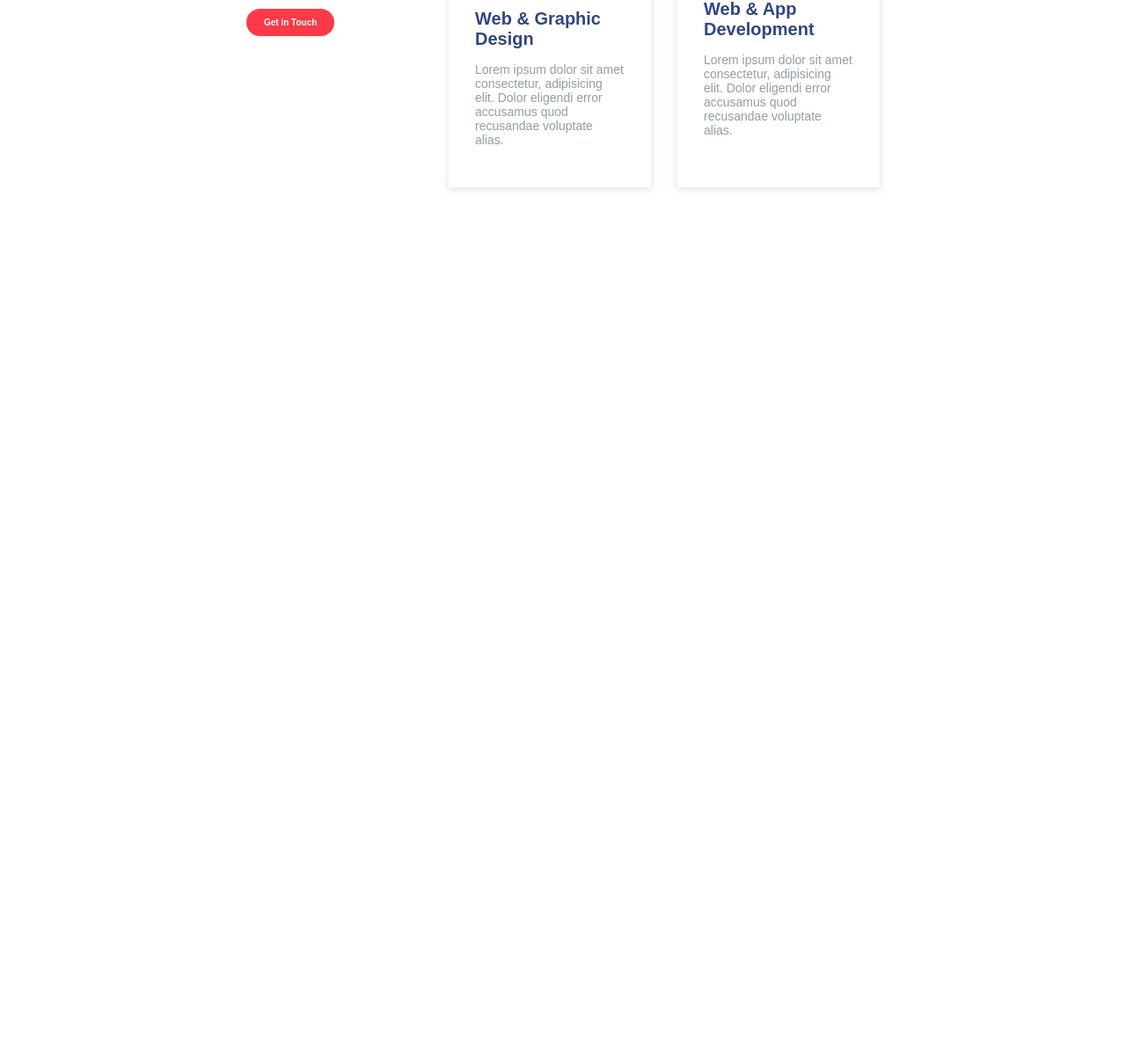
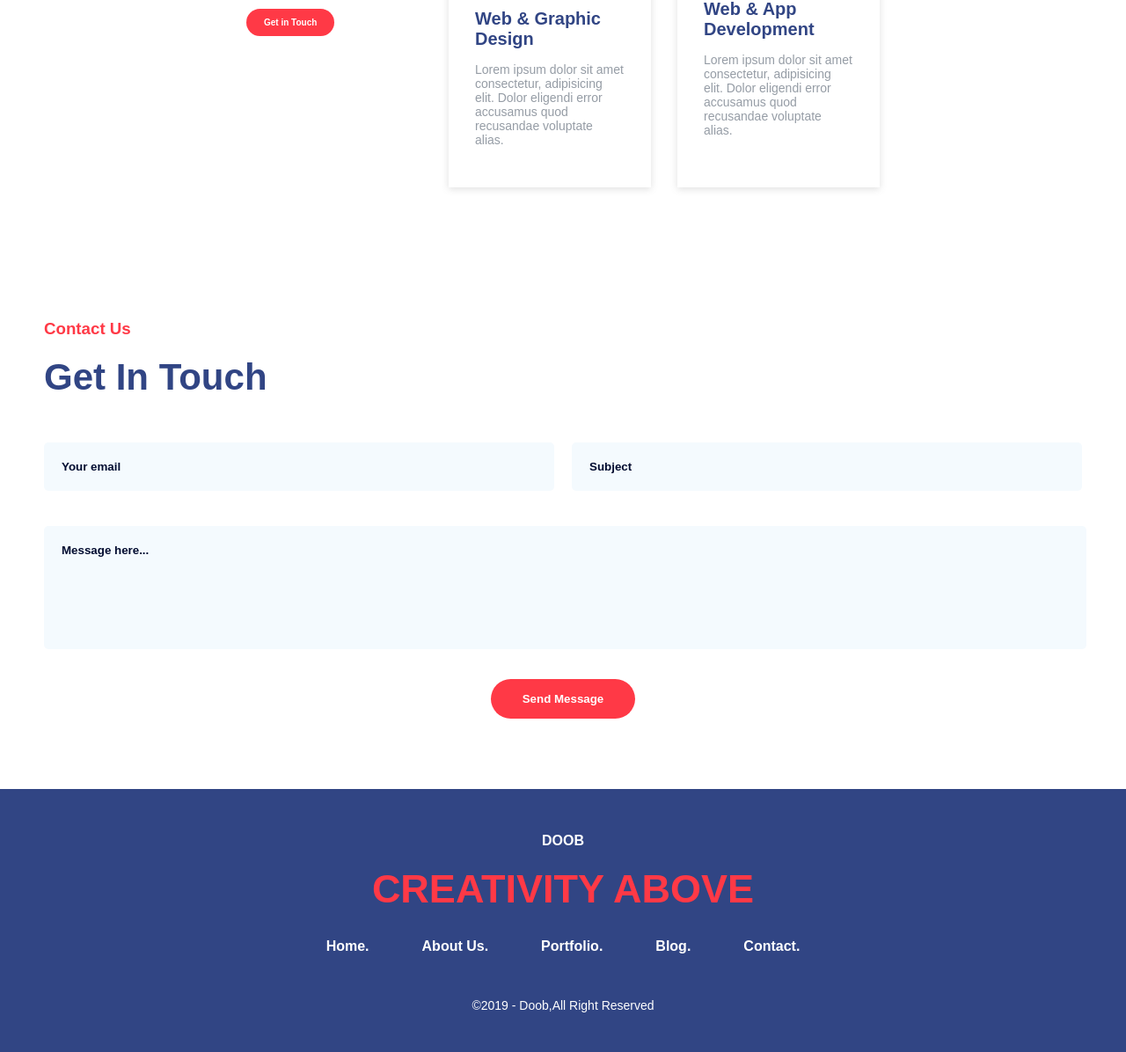
Before and after one commit to meriemeloualfi/projet-2-adam-meriem, a plain HTML site: page index.html in a window 1280 px wide. Shown: the part 620-1816 px from the top of the page at 88% size. Before the commit the page ends 933 px from the top, so only its background shows below. Drawn offline with Linux system fonts and the light colour scheme.

Commit message:
section 3 and footer plus responsiv

```diff
--- a/index.html
+++ b/index.html
@@ -1,22 +1,24 @@
 <!DOCTYPE html>
 <html lang="en">
   <head>
-    <meta charset="UTF-8">
-    <meta name="viewport" content="width=device-width, initial-scale=1.0">
-    <link rel="stylesheet" href="./public/css/app.css">
+    <meta charset="UTF-8" />
+    <meta name="viewport" content="width=device-width, initial-scale=1.0" />
+    <link rel="stylesheet" href="https://cdnjs.cloudflare.com/ajax/libs/font-awesome/6.5.2/css/all.min.css">
+    <link rel="stylesheet" href="./public/css/app.css" />
     <title>Document</title>
   </head>
   <body>
     <div class="container">
       <!-- nav bar start -->
       <nav>
-
         <div class="left-part">
           <p>D<span>oo</span>b</p>
         </div>
         <div class="middle-part">
           <ul>
-                    <li><a href="#" ><span class="first-link">Home.</span></a></li>
+            <li>
+              <a href="#"><span class="first-link">Home.</span></a>
+            </li>
             <li><a href="#">About Us.</a></li>
             <li><a href="#">Portfolio.</a></li>
             <li><a href="#">Blog.</a></li>
@@ -24,7 +26,7 @@
           </ul>
         </div>
         <div class="right-part">
-                <input type="checkbox" name="" id="switcher">
+          <input type="checkbox" name="" id="switcher" />
           <button>Contact Us</button>
         </div>
       </nav>
@@ -34,13 +36,16 @@
       <section class="section1">
         <div class="section1-leftPart">
           <h1>The Sprit of Digital Agency.</h1>
-                <p>Lorem ipsum dolor sit amet consectetur adipisicing elit. Ullam adipisci neque minima modi nostrum illo impedit!</p>
+          <p>
+            Lorem ipsum dolor sit amet consectetur adipisicing elit. Ullam
+            adipisci neque minima modi nostrum illo impedit!
+          </p>
           <button class="section1-btn1">More About us</button>
           <button class="section1-btn2">Get in Touch.</button>
         </div>
 
         <div class="section1-rightPart">
-                <img src="./public/images/hero.png"  width="350px">
+          <img src="./public/images/hero.png" width="350px" />
         </div>
       </section>
       <!-- section 1 end -->
@@ -52,19 +57,61 @@
           <button>Get in Touch</button>
         </div>
         <div class="second-div">
-                <img src="./public/images/icon1.png" alt="" width="50px">
+          <img src="./public/images/icon1.png" alt="" width="50px" />
           <h4>Web & Graphic Design</h4>
-                <p>Lorem ipsum dolor sit amet consectetur, adipisicing elit. Dolor eligendi error accusamus quod recusandae voluptate alias.</p>
+          <p>
+            Lorem ipsum dolor sit amet consectetur, adipisicing elit. Dolor
+            eligendi error accusamus quod recusandae voluptate alias.
+          </p>
         </div>
         <div class="second-div">
-                <img src="./public/images/icon2.png" alt="" width="50px">
+          <img src="./public/images/icon2.png" alt="" width="50px" />
           <h4>Web & App Development</h4>
-                <p>Lorem ipsum dolor sit amet consectetur, adipisicing elit. Dolor eligendi error accusamus quod recusandae voluptate alias.</p>
+          <p>
+            Lorem ipsum dolor sit amet consectetur, adipisicing elit. Dolor
+            eligendi error accusamus quod recusandae voluptate alias.
+          </p>
         </div>
       </section>
 
       <!-- section 2 end -->
+
+      <!-- section 3 start -->
+      <div class="contact-us-section">
+        <h3 class="title">Contact Us</h3>
+        <h1 class="second-title">Get In Touch</h1>
+        <div class="contact-info">
+          <form action="">
+            <div class="inputs">
+              <input type="email" placeholder="Your email" />
+              <input type="text" placeholder="Subject" />
             </div>
+            <textarea name="message" placeholder="Message here..."></textarea>
+          </form>
+        </div>
+        <button>Send Message</button>
+      </div>
+      <!-- section 3 end -->
 
+      <!-- section 4 start -->
+      <div class="footer">
+        <span class="doob">Doob</span>
+        <h1>Creativity Above</h1>
+        <div class="navigation">
+          <span>Home.</span>
+          <span>About Us.</span>
+          <span>Portfolio.</span>
+          <span>Blog.</span>
+          <span>Contact.</span>
+        </div>
+        <p>&copy;2019 - Doob,All Right Reserved</p>
+        <div class="social">
+          <a href=""><i class="fa-brands fa-facebook-f"></i></a>
+          <a href=""><i class="fa-brands fa-twitter"></i></a>
+          <a href=""><i class="fa-solid fa-basketball"></i></a>
+        </div>
+      </div>
+      <!-- section 4 end -->
+    </div>
   </body>
 </html>
--- a/public/css/app.css
+++ b/public/css/app.css
@@ -1,38 +1,38 @@
-*{
+* {
   margin: 0;
   padding: 0;
   font-family: Arial, sans-serif;
 }
 
 /* nav bar start */
-nav{
+nav {
   display: flex;
   gap: 200px;
   align-items: center;
   justify-content: center;
   margin-top: 30px;
 }
-.left-part p{
-    color:#314584 ;
+.left-part p {
+  color: #314584;
   font-weight: bold;
 }
-.left-part span{
+.left-part span {
   border-bottom: 3px solid #ff3946;
 }
-.middle-part ul{
+.middle-part ul {
   display: flex;
   gap: 50px;
 }
-.middle-part ul li{
+.middle-part ul li {
   list-style: none;
 }
-.middle-part ul li a{
+.middle-part ul li a {
   text-decoration: none;
   font-size: 12px;
   color: #3f4f8a;
   font-weight: bold;
 }
-.first-link{
+.first-link {
   color: #ff3946;
 }
 .right-part {
@@ -41,7 +41,7 @@ nav{
   gap: 10px;
 }
 
-.right-part button{
+.right-part button {
   background-color: white;
   color: #ff3946;
   font-size: 12px;
@@ -52,9 +52,8 @@ nav{
 }
 /* nav bar end */
 
-
 /* section 1 start */
-.section1{
+.section1 {
   display: flex;
   align-items: center;
   justify-content: center;
@@ -62,21 +61,21 @@ nav{
   margin-bottom: 100px;
   gap: 120px;
 }
-.section1 h1{
+.section1 h1 {
   color: #314584;
   font-size: 35px;
   width: 300px;
   margin-bottom: 10px;
 }
-.section1 p{
+.section1 p {
   color: #959ca5;
   font-size: 14px;
   width: 500px;
   margin-bottom: 20px;
 }
-.section1-btn1{
+.section1-btn1 {
   background-color: #ff3946;
-    font-size: 10px ;
+  font-size: 10px;
   font-weight: bold;
   border: none;
   padding: 10px 20px;
@@ -84,9 +83,9 @@ nav{
   border-radius: 20px;
   cursor: pointer;
 }
-.section1-btn2{
+.section1-btn2 {
   background-color: transparent;
-    font-size: 11px ;
+  font-size: 11px;
   color: #3f4f8a;
   font-weight: bold;
   border: none;
@@ -95,22 +94,21 @@ nav{
 }
 /* section 1 end */
 
-
 /* section 2 start */
-.section2{
+.section2 {
   display: flex;
   justify-content: center;
   gap: 30px;
   margin-bottom: 100px;
 }
-.first-div h4{
+.first-div h4 {
   width: 200px;
   font-size: 25px;
   color: #314584;
 }
-.first-div button{
+.first-div button {
   background-color: #ff3946;
-    font-size: 10px ;
+  font-size: 10px;
   font-weight: bold;
   border: none;
   padding: 10px 20px;
@@ -119,17 +117,17 @@ nav{
   cursor: pointer;
   margin-top: 20px;
 }
-.second-div{
+.second-div {
   box-shadow: rgba(99, 99, 99, 0.2) 0px 2px 8px 0px;
   width: 170px;
   height: 250px;
   padding: 30px;
 }
-.second-div p{
+.second-div p {
   color: #959ca5;
   font-size: 14px;
 }
-.second-div h4{
+.second-div h4 {
   color: #314584;
   margin-top: 15px;
   margin-bottom: 15px;
@@ -137,76 +135,214 @@ nav{
 }
 /* section 2 end */
 
-#switcher{
+/* section 3 start  */
+.contact-us-section {
+  padding: 50px;
+}
+
+.contact-us-section .title {
+  color: #ff3946;
+  padding-bottom: 20px;
+}
+
+.contact-us-section .second-title {
+  color: #314584;
+  font-size: 42px;
+}
+
+.contact-us-section .contact-info {
+  display: flex;
+  justify-content: center;
+  padding-top: 50px;
+  width: 100%;
+}
+
+.contact-us-section .contact-info form {
+  width: 100%;
+}
+
+.contact-us-section .contact-info .inputs {
+  display: flex;
+  gap: 20px;
+  margin-bottom: 40px;
+}
+
+.contact-us-section .contact-info .inputs input {
+  width: 48%;
+  padding: 20px;
+  border-radius: 5px;
+  border: none;
+  background-color: #f4fafe;
+}
+
+.contact-us-section .contact-info .inputs input::placeholder {
+  color: #020c30;
+  font-weight: bold;
+}
+
+.contact-us-section .contact-info form textarea {
+  width: 97%;
+  height: 100px;
+  padding: 20px;
+  background-color: #f4fafe;
+  border-radius: 5px;
+  border: none;
+  resize: none;
+}
+
+.contact-us-section .contact-info form textarea::placeholder {
+  color: #020c30;
+  font-weight: bold;
+}
+
+.contact-us-section button {
+  display: block;
+  margin: 30px auto;
+  width: fit-content;
+  padding: 15px 36px;
+  border: none;
+  border-radius: 25px;
+  color: #fff;
+  background-color: #ff3946;
+  font-weight: bold;
+}
+/* section 3 end  */
+
+/* section 4 start  */
+.footer {
+  text-align: center;
+  background-color: #314584;
+  padding-block: 50px;
+}
+
+.footer .doob {
+  text-transform: uppercase;
+  font-weight: bold;
+  color: #fff;
+}
+
+.footer h1 {
+  color: #ff3946;
+  font-size: 45px;
+  text-transform: uppercase;
+  padding-top: 20px;
+  padding-bottom: 30px;
+}
+
+.footer .navigation {
+  display: flex;
+  gap: 60px;
+  justify-content: center;
+  padding-bottom: 50px;
+}
+
+.footer .navigation span {
+  color: #fff;
+  font-weight: bold;
+}
+
+.footer p {
+  color: #fff;
+  font-size: 14px;
+}
+
+.footer .social {
+  display: flex;
+  justify-content: center;
+  gap: 80px;
+  padding-top: 50px;
+}
+
+.footer .social a {
+  color: #fff;
+  font-size: 40px;
+}
+/* section 4 end  */
+
+#switcher {
   display: none;
 }
 
 /* media */
-@media (max-width:376px) {
-
-    .middle-part{
+@media (max-width: 428px) {
+  .middle-part {
     background-color: #020c30;
     position: fixed;
     top: 0;
     left: 0;
     right: 0;
-        height:100vh;
+    height: 100vh;
     width: 100vw;
     flex-direction: column;
     padding-top: 50px;
     transition: 0.3s;
     display: none;
   }
-    .middle-part ul{
+  .middle-part ul {
     display: flex;
     flex-direction: column;
     padding: 10px;
   }
-    .middle-part ul li{
+  .middle-part ul li {
     border-bottom: 2px solid white;
   }
-    .middle-part ul li a{
+  .middle-part ul li a {
     color: white;
     font-size: 18px;
     display: inline-block;
     padding-bottom: 10px;
   }
 
-    #switcher{
+  #switcher {
     display: flex;
   }
-    #switcher:checked +.middle-part{
+  #switcher:checked + .middle-part {
     display: flex;
   }
-    .section1{
+  .section1 {
     display: flex;
     flex-direction: column;
     gap: 0;
     flex-direction: column-reverse;
     text-align: center;
   }
-    .section1-leftPart{
+  .section1-leftPart {
     display: flex;
     flex-direction: column;
     align-items: center;
   }
 
-
-    .section1 p{
+  .section1 p {
     width: 300px;
   }
-    .section1-btn2{
+  .section1-btn2 {
     margin: 0;
     margin-top: 10px;
-
   }
-    .section1 img{
+  .section1 img {
     width: 200px;
   }
-    .section2{
+  .section2 {
     display: flex;
     flex-direction: column;
     align-items: center;
     text-align: center;
   }
+
+  .contact-us-section .contact-info .inputs {
+    flex-direction: column;
   }
+
+  .contact-us-section .contact-info .inputs input {
+    width: 96%;
+  }
+
+  .footer .navigation {
+    flex-direction: column;
+    align-items: center;
+  }
+
+  .footer .social {
+    gap: 40px;
+  }
+}
```
Lines whose indentation alone changed are shown as unchanged.
